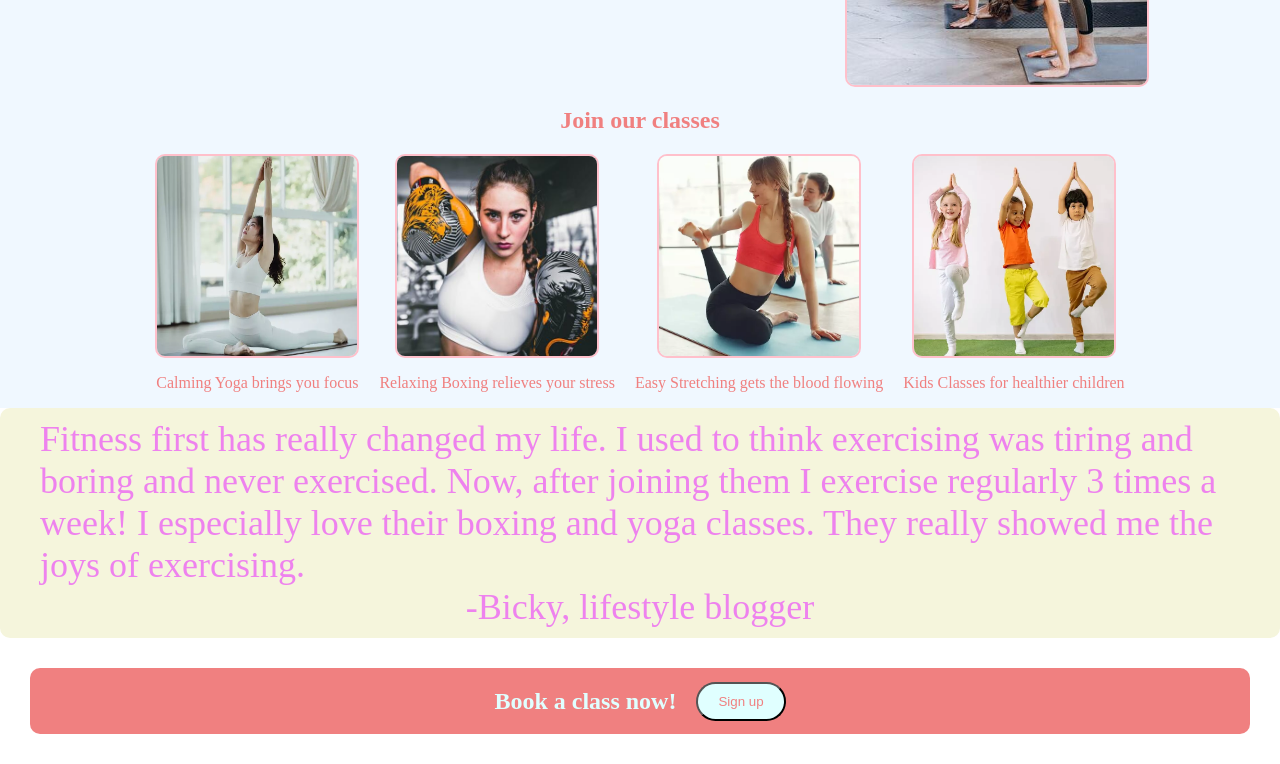
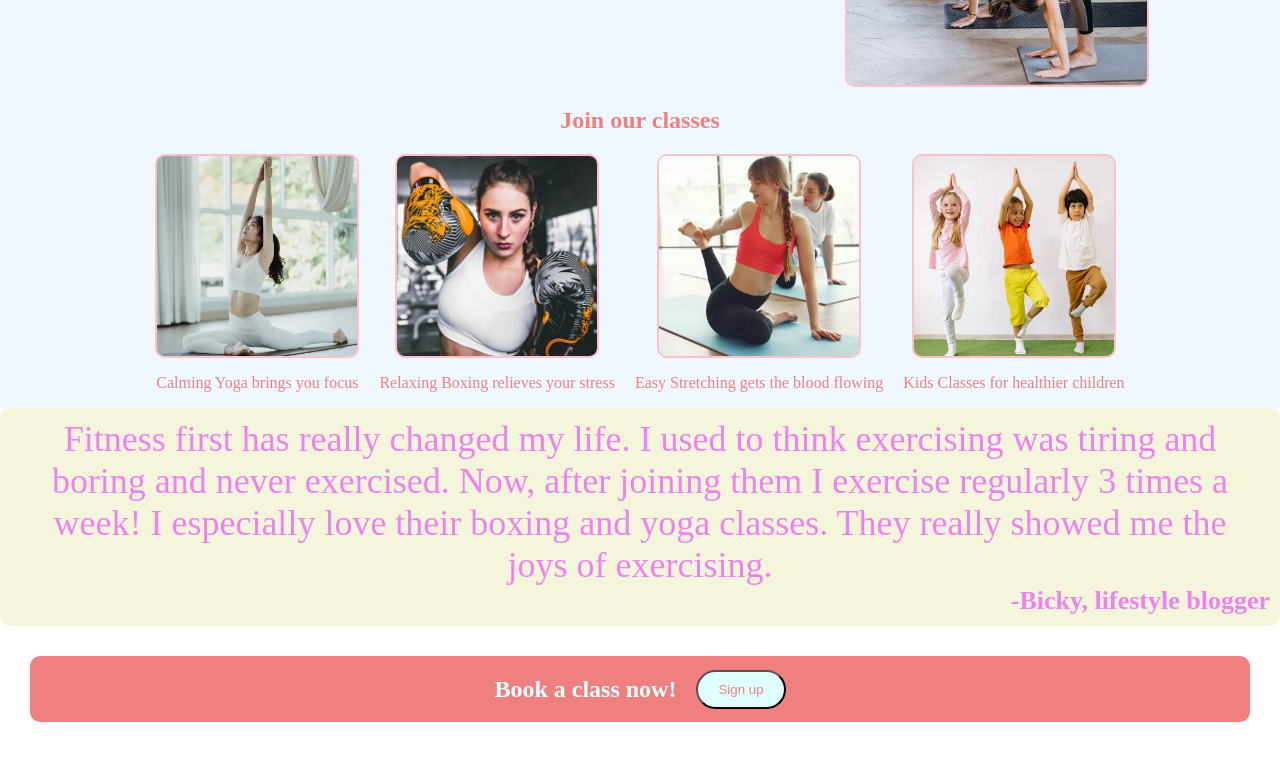
Before and after one commit to bickybong/Landing-page, a plain HTML site: page index.html in a window 1280 px wide. Shown: the part 313-1077 px from the top of the page. Drawn offline with Linux system fonts and the light colour scheme.

Commit message:
Moved quoter name right

```diff
--- a/index.html
+++ b/index.html
@@ -48,7 +48,7 @@
     </div>
     <div class="quote">
         <p>Fitness first has really changed my life. I used to think exercising was tiring and boring and never exercised. Now, after joining them I exercise regularly 3 times a week! I especially love their boxing and yoga classes. They really showed me the joys of exercising.<p>
-        <p>-Bicky, lifestyle blogger</p>
+        <h2>-Bicky, lifestyle blogger</h2>
     </div>
     <div class="action">
         <h2>Book a class now!</h2>
--- a/style.css
+++ b/style.css
@@ -70,7 +70,6 @@ img{
 .quote{
     display: flex;
     flex-flow: column;
-    align-items: center;
     justify-content: center;
     font: 36px light italic ;
     background-color: beige;
@@ -82,6 +81,13 @@ img{
 .quote p{
     margin: 0;
     padding:0 30px;
+    text-align: center;
+}
+
+.quote h2{
+    text-align: right;
+    font-size: 26px;
+    margin: 0;
 }
 
 .action{
```
